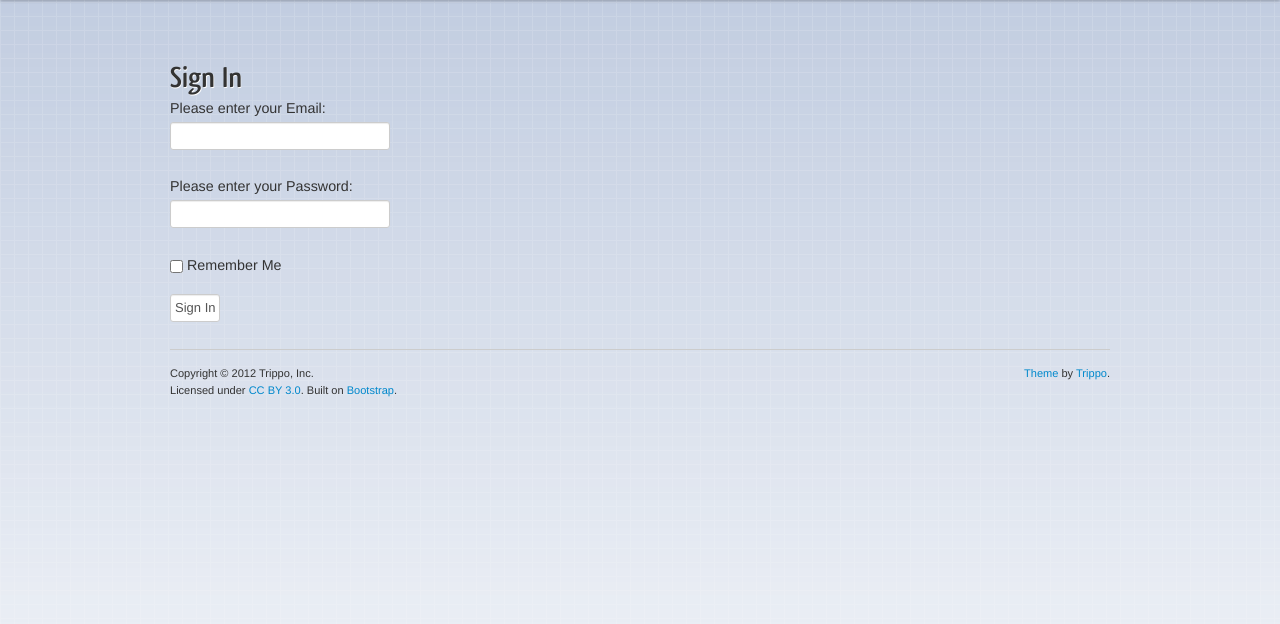
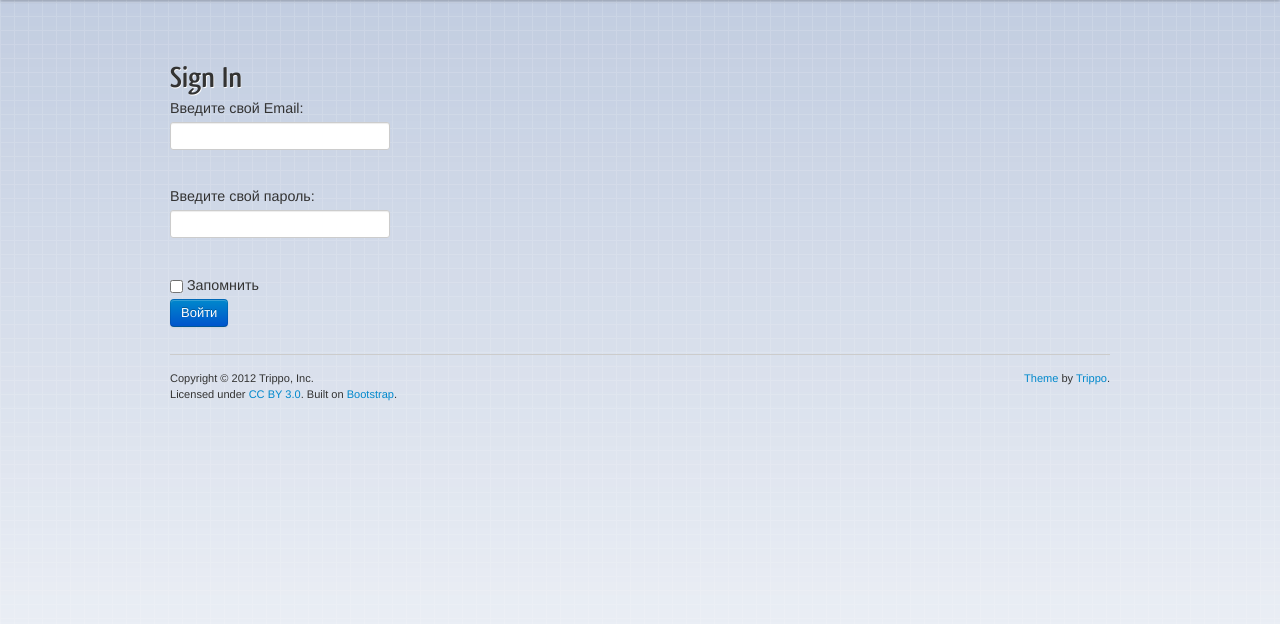
Before and after one commit to zip1982b/HeatingSystem, a Flask app: page /login in a window 1280 px wide. Shown: the part 40-664 px from the top of the page. Run offline with Flask 2, Linux system fonts and the light colour scheme; some libraries are stand-ins or nearby versions.

Commit message:
home pc 23.06.16

```diff
--- a/app/forms.py
+++ b/app/forms.py
@@ -11,7 +11,7 @@ DataRequired это класс, который может быть прикре
 
 
 class LoginForm(Form):
-    email = StringField('E-mail', validators=[Email(), DataRequired()])
+    email = StringField('E-mail', validators=[Email(),DataRequired()])
     password = PasswordField('Пароль', validators=[DataRequired()])
     remember_me = BooleanField('remember_me', default=False)
 
--- a/app/templates/login.html
+++ b/app/templates/login.html
@@ -4,19 +4,35 @@
 {% block content %}
  <!-- MAIN CONTENT -->
 	<div class="container content container-fluid" id="home">
-            <h1>Sign In</h1>
+        <div class="row-fluid">
             <form action="" method="post" name="login">
-                {{form.hidden_tag()}}
-                <p>
-                    Please enter your Email:<br>
-                    {{form.email(size=30)}}<br>
-                </p>
-                <p>
-                    Please enter your Password:<br>
-                    {{form.password(size=30)}}<br>
-                </p>
-                <p>{{form.remember_me}} Remember Me</p>
-                <p><input type="submit" value="Sign In"></p>
+                <fieldset>
+                    <div class="control-group">
+                        <div class="controls">
+                            <h1>Sign In</h1>
+                            {{form.hidden_tag()}}
+                            Введите свой Email:<br>
+                            {{form.email(size=20)}}<br>
+                            {% for error in form.errors.email %}
+                            <span style="color: red;">[{{error}}]</span>
+                            {% endfor %}<br>
+                        </div>
+                        <div class="controls">
+                            Введите свой пароль:<br>
+                            {{form.password(size=20)}}<br>
+                            {% for error in form.errors.password %}
+                            <span style="color: red;">[{{error}}]</span>
+                            {% endfor %}<br>
+                        </div>
+                        <div class="controls">
+                            {{form.remember_me}} Запомнить
+                        </div>
+                        <div class="controls">
+                            <input type="submit" class="btn btn-primary" value="Войти">
+                        </div>
+                    </div>
+                </fieldset>
             </form>
+        </div>
     </div>
 {% endblock %}
--- a/app/views.py
+++ b/app/views.py
@@ -4,7 +4,7 @@
 """
 from flask import render_template, flash, redirect
 from app import appFlask  # из папки app импортируем экземпляр класса Flask
-from forms import LoginForm
+from forms import LoginForm, RegistrationForm
 
 
 
@@ -24,3 +24,9 @@ def login():
         flash('Email="' + form.email.data + '", password="' + form.password.data + '" remember_me=' + str(form.remember_me.data))
         return redirect('/index')
     return render_template('login.html', title = 'Sign In', form = form)
+
+
+
+@appFlask.route('/registration', methods = ['GET', 'POST'])
+def registration():
+    form = RegistrationForm()
```
